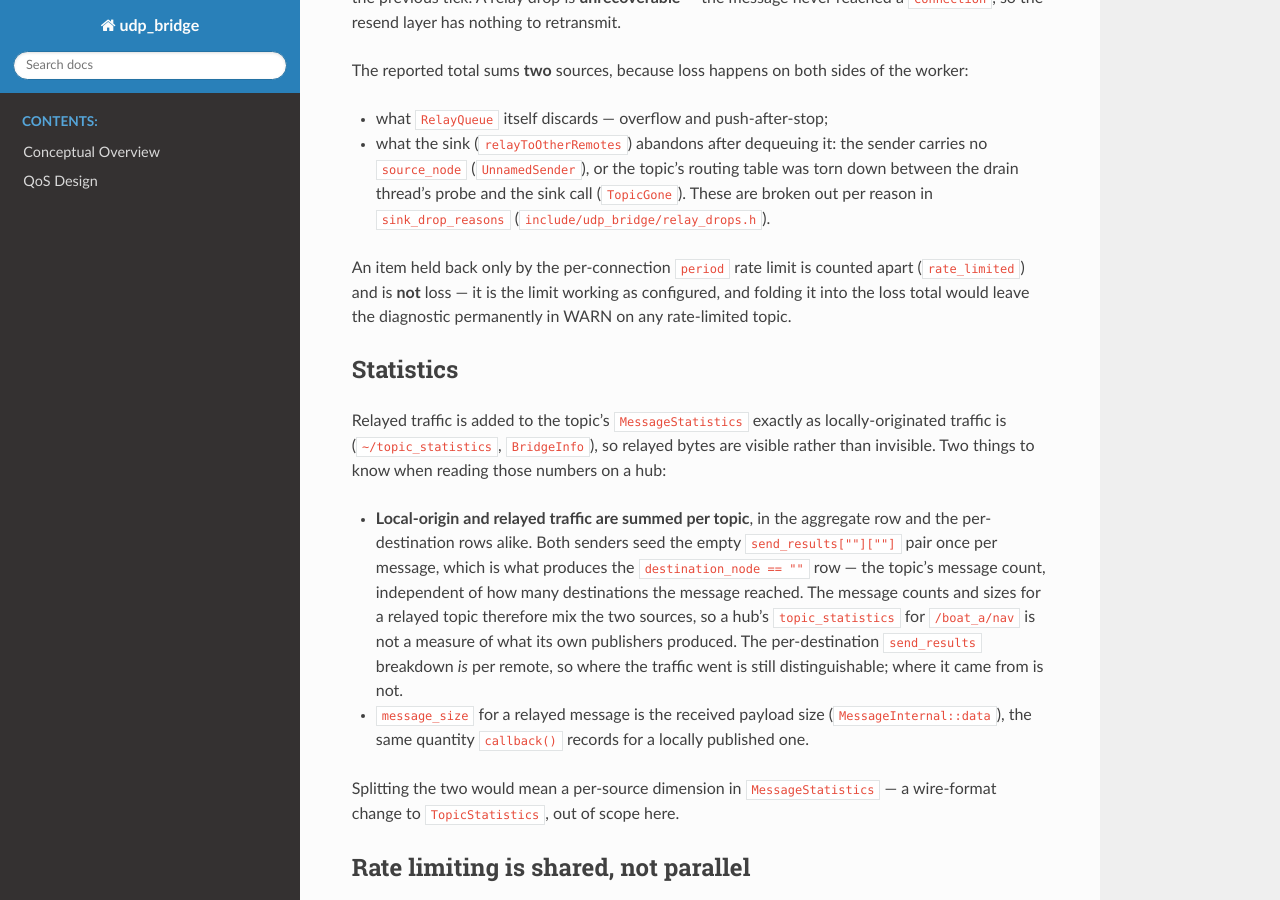
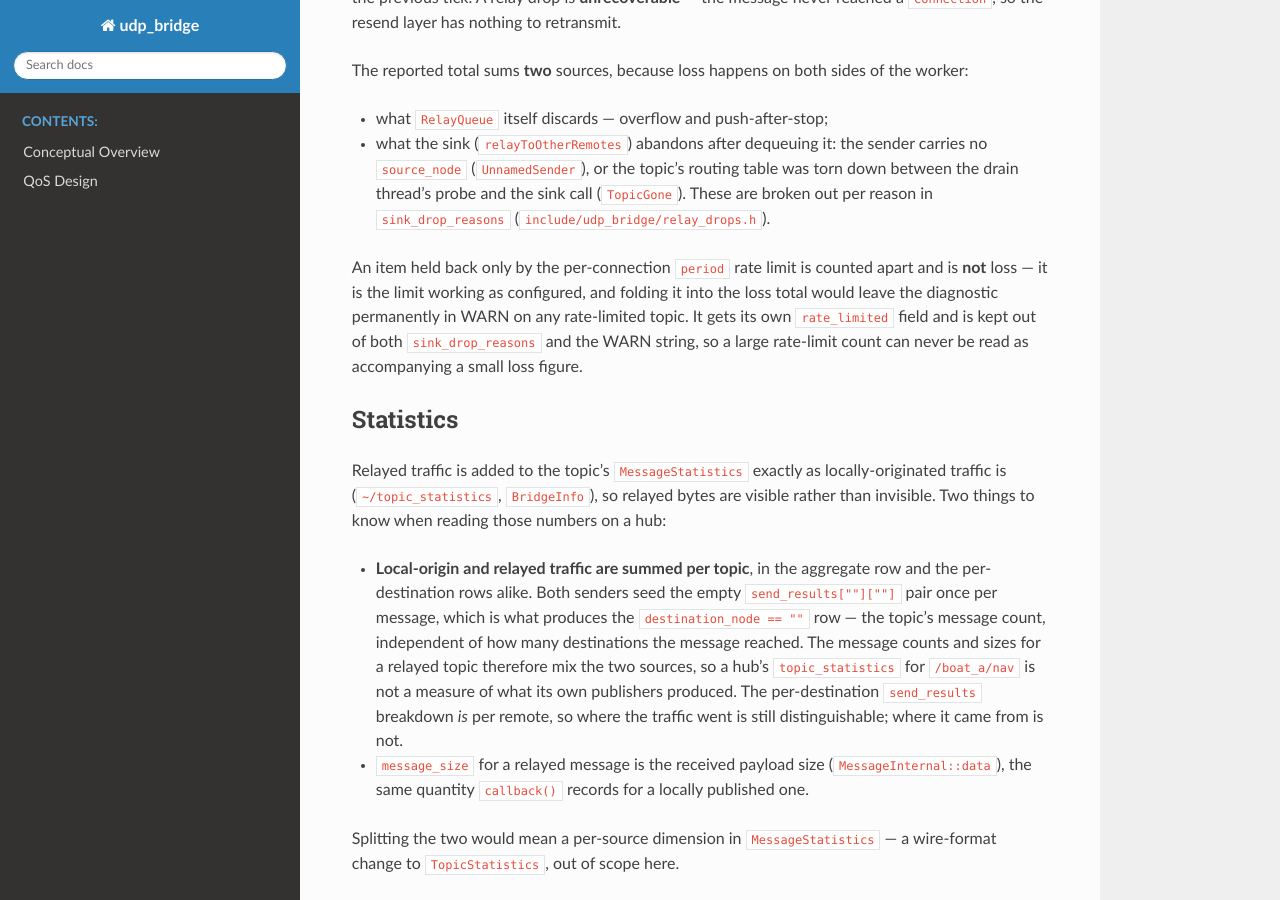
Before and after one commit to rolker/udp_bridge, a Sphinx documentation site: the page built from udp_bridge/doc/relay_design.md, in a window 1280 px wide and 900 px high, scrolled down 5451 px. Built offline with Sphinx 7.4.7 and the Read the Docs theme 3.1.0, drawn with Linux system fonts in a browser that asks for light colours.

Commit message:
diagnostics: report rate-limited relay items apart from the loss reasons (#51)

```diff
--- a/udp_bridge/doc/relay_design.md
+++ b/udp_bridge/doc/relay_design.md
@@ -283,9 +283,11 @@ of the worker:
   (`include/udp_bridge/relay_drops.h`).
 
 An item held back only by the per-connection `period` rate limit is counted
-apart (`rate_limited`) and is **not** loss — it is the limit working as
-configured, and folding it into the loss total would leave the diagnostic
-permanently in WARN on any rate-limited topic.
+apart and is **not** loss — it is the limit working as configured, and
+folding it into the loss total would leave the diagnostic permanently in
+WARN on any rate-limited topic. It gets its own `rate_limited` field and is
+kept out of both `sink_drop_reasons` and the WARN string, so a large
+rate-limit count can never be read as accompanying a small loss figure.
 
 ## Statistics
 
```
Also changed, not shown: 3 other files.
